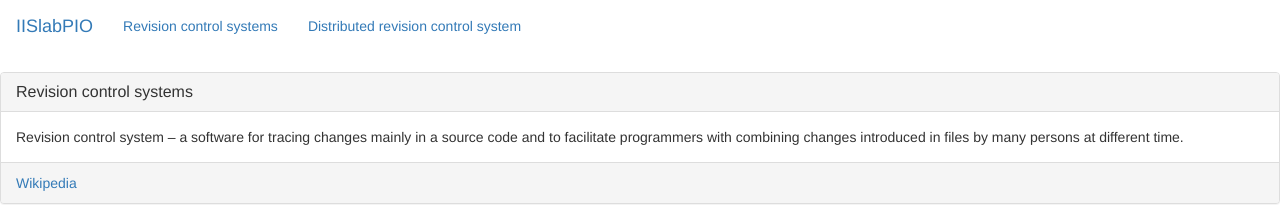
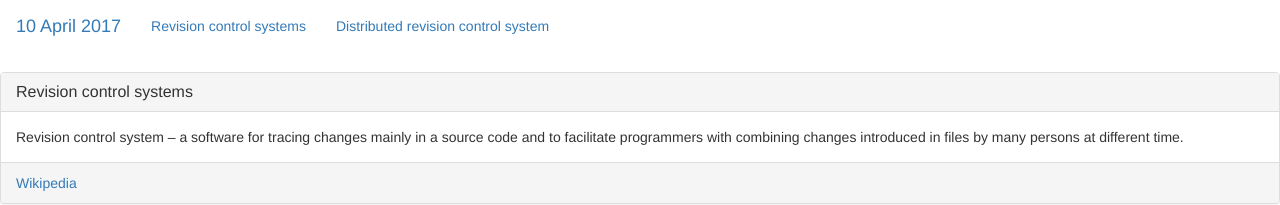
Before and after one commit to 203160/iislabse_203160, a plain HTML site: page index.html in a window 1280 px wide. Shown: the top 205 px of the page. Drawn offline with nearby package versions, Linux system fonts and the light colour scheme.

Commit message:
date changed

```diff
--- a/index.html
+++ b/index.html
@@ -7,7 +7,7 @@
 	<body>
 		<nav class="navbar">
 			<div class="navbar-header">
-		 <a class="navbar-brand" href="#">IISlabPIO</a>
+		 <a class="navbar-brand" href="#">10 April 2017</a>
 	 </div>
 	 <div class="collapse navbar-collapse">
 	 	<ul class="nav navbar-nav">
```
